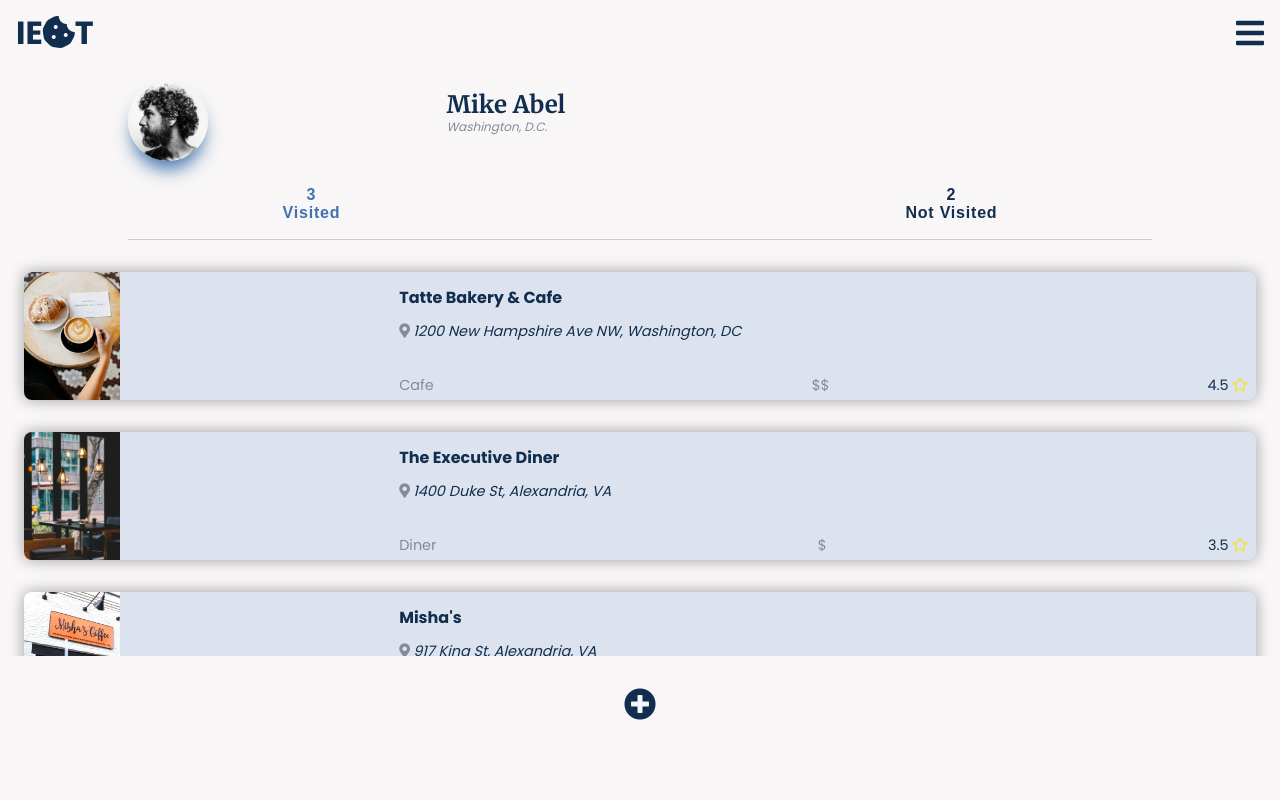
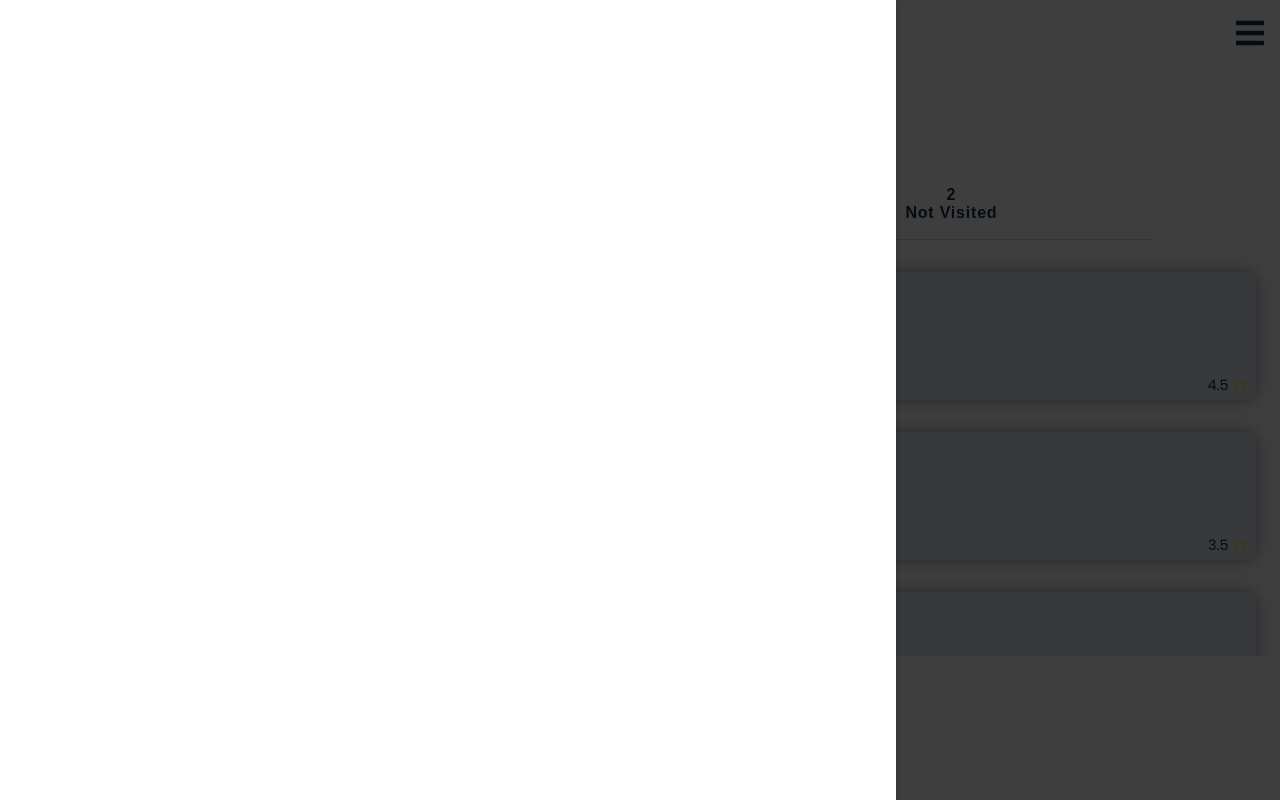
Before and after one commit to djcade32/ieat-app, a React (Create React App) app: page / in a window 1280 px wide. Both pictures are taken after a click on the icon 1250 px from the left and 32 px from the top of the page. Built offline with nearby package versions, Linux system fonts and the light colour scheme.

Commit message:
IEAT-7: Side menu can slide in and out

```diff
--- a/package.json
+++ b/package.json
@@ -11,6 +11,7 @@
     "react-dom": "^17.0.2",
     "react-router-dom": "^6.0.2",
     "react-scripts": "4.0.3",
+    "react-transition-group": "^4.4.2",
     "web-vitals": "^1.1.2"
   },
   "scripts": {
--- a/public/index.html
+++ b/public/index.html
@@ -50,6 +50,8 @@
   </head>
   <body>
     <noscript>You need to enable JavaScript to run this app.</noscript>
+    <div id="backdrop-hook"></div>
+    <div id="drawer-hook"></div>
     <div id="root"></div>
     <!--
       This HTML file is a template.
--- a/src/Components/Navbar/Navbar.css
+++ b/src/Components/Navbar/Navbar.css
@@ -39,3 +39,7 @@
   cursor: pointer;
   color: var(--hover-effect-color);
 }
+
+.drawer-nav {
+  height: 100%;
+}
--- a/src/Components/Navbar/Navbar.js
+++ b/src/Components/Navbar/Navbar.js
@@ -1,8 +1,21 @@
-import React from "react";
+import React, { useState } from "react";
 import { Link } from "react-router-dom";
+import SideDrawer from "../SideDrawer/SideDrawer";
+import NavLinks from "../SideDrawer/NavLinks";
+import Backdrop from "../SideDrawer/Backdrop";
 import "./Navbar.css";
 
 function Navbar() {
+  const [drawerIsOpen, setDrawerIsOpen] = useState(false);
+
+  function openDrawerHandler() {
+    setDrawerIsOpen(true);
+  }
+
+  function closeDrawerHandler() {
+    setDrawerIsOpen(false);
+  }
+
   return (
     <nav className="navbar">
       <Link to="/">
@@ -12,7 +25,16 @@
           </h2>
         </div>
       </Link>
-      <i className="fas fa-bars fa-2x hamburger-menu"></i>
+      <i
+        className="fas fa-bars fa-2x hamburger-menu"
+        onClick={openDrawerHandler}
+      ></i>
+      {drawerIsOpen && <Backdrop onClick={closeDrawerHandler} />}
+      <SideDrawer show={drawerIsOpen} onClick={closeDrawerHandler}>
+        <div className="drawer-nav">
+          <NavLinks />
+        </div>
+      </SideDrawer>
     </nav>
   );
 }
--- /dev/null
+++ b/src/Components/SideDrawer/Backdrop.css
@@ -0,0 +1,9 @@
+.backdrop {
+  position: fixed;
+  top: 0;
+  left: 0;
+  width: 100%;
+  height: 100vh;
+  background: rgba(0, 0, 0, 0.75);
+  z-index: 10;
+}
--- /dev/null
+++ b/src/Components/SideDrawer/Backdrop.js
@@ -0,0 +1,13 @@
+import React from 'react';
+import ReactDOM from 'react-dom';
+
+import './Backdrop.css';
+
+const Backdrop = props => {
+  return ReactDOM.createPortal(
+    <div className="backdrop" onClick={props.onClick}></div>,
+    document.getElementById('backdrop-hook')
+  );
+};
+
+export default Backdrop;
--- /dev/null
+++ b/src/Components/SideDrawer/NavLinks.css
@@ -0,0 +1,76 @@
+.nav-links {
+  list-style: none;
+  margin: 0;
+  padding: 0;
+  width: 100%;
+  height: 100%;
+  display: flex;
+  flex-direction: column;
+  justify-content: center;
+  align-items: center;
+}
+
+.nav-links li {
+  margin: 1rem;
+}
+
+.nav-links a {
+  border: 1px solid transparent;
+  color: #292929;
+  text-decoration: none;
+  padding: 0.5rem;
+}
+
+.nav-links a:hover,
+.nav-links a:active,
+.nav-links a.active {
+  background: #f8df00;
+  border-color: #292929;
+  color: #292929;
+}
+
+.nav-links button {
+  cursor: pointer;
+  border: 1px solid #292929;
+  color: #292929;
+  background: transparent;
+  padding: 0.5rem;
+  font: inherit;
+}
+
+.nav-links button:focus {
+  outline: none;
+}
+
+.nav-links button:hover,
+.nav-links button:active {
+  background: #292929;
+  color: white;
+}
+
+@media (min-width: 768px) {
+  .nav-links {
+    flex-direction: row;
+  }
+
+  .nav-links li {
+    margin: 0 0.5rem;
+  }
+
+  .nav-links a {
+    color: white;
+    text-decoration: none;
+  }
+
+  .nav-links button {
+    border: 1px solid white;
+    color: white;
+    background: transparent;
+  }
+
+  .nav-links button:hover,
+  .nav-links button:active {
+    background: #f8df00;
+    color: #292929;
+  }
+}
--- /dev/null
+++ b/src/Components/SideDrawer/NavLinks.js
@@ -0,0 +1,25 @@
+import React from "react";
+import { NavLink } from "react-router-dom";
+
+import "./NavLinks.css";
+
+function NavLinks(props) {
+  return (
+    <ul className="nav-links">
+      <li>
+        <NavLink to="/*">HOME</NavLink>
+      </li>
+      <li>
+        <NavLink to="/u1/places">VIEW MAP</NavLink>
+      </li>
+      <li>
+        <NavLink to="/places/new">SETTINGS</NavLink>
+      </li>
+      <li>
+        <NavLink to="/auth">SIGN OUT</NavLink>
+      </li>
+    </ul>
+  );
+}
+
+export default NavLinks;
--- /dev/null
+++ b/src/Components/SideDrawer/SideDrawer.css
@@ -0,0 +1,10 @@
+.side-drawer {
+  position: fixed;
+  left: 0;
+  top: 0;
+  z-index: 100;
+  height: 100vh;
+  width: 70%;
+  background: white;
+  box-shadow: 0 2px 8px rgba(0, 0, 0, 0.26);
+}
--- /dev/null
+++ b/src/Components/SideDrawer/SideDrawer.js
@@ -0,0 +1,25 @@
+import React from "react";
+import ReactDOM from "react-dom";
+import { CSSTransition } from "react-transition-group";
+
+import "./SideDrawer.css";
+
+function SideDrawer(props) {
+  const content = (
+    <CSSTransition
+      in={props.show}
+      timeout={200}
+      classNames="slide-in-left"
+      mountOnEnter
+      unmountOnExit
+    >
+      <aside className="side-drawer" onClick={props.onClick}>
+        {props.children}
+      </aside>
+    </CSSTransition>
+  );
+
+  return ReactDOM.createPortal(content, document.getElementById("drawer-hook"));
+}
+
+export default SideDrawer;
```
Also changed, not shown: 1 other file (tests, documents, lock files or other folders).
